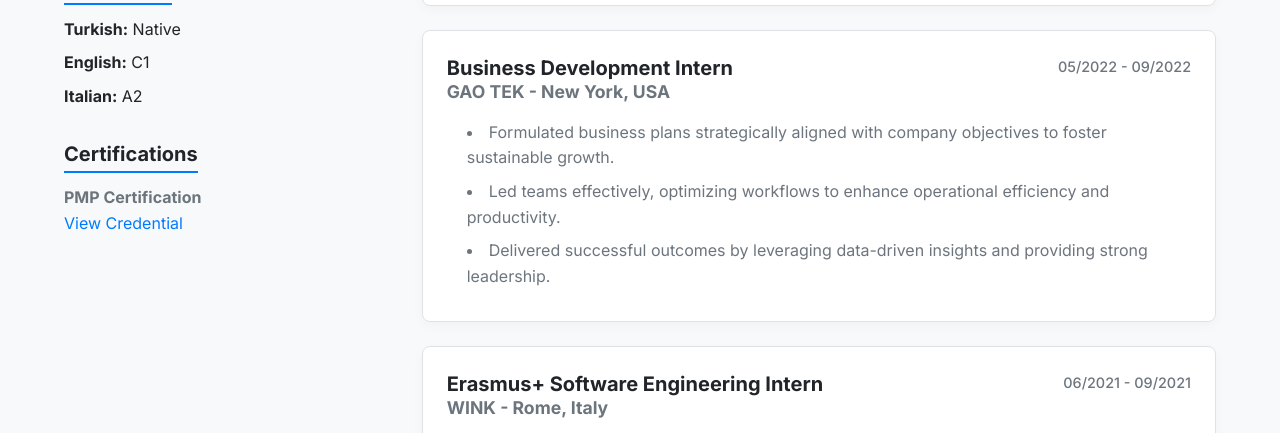
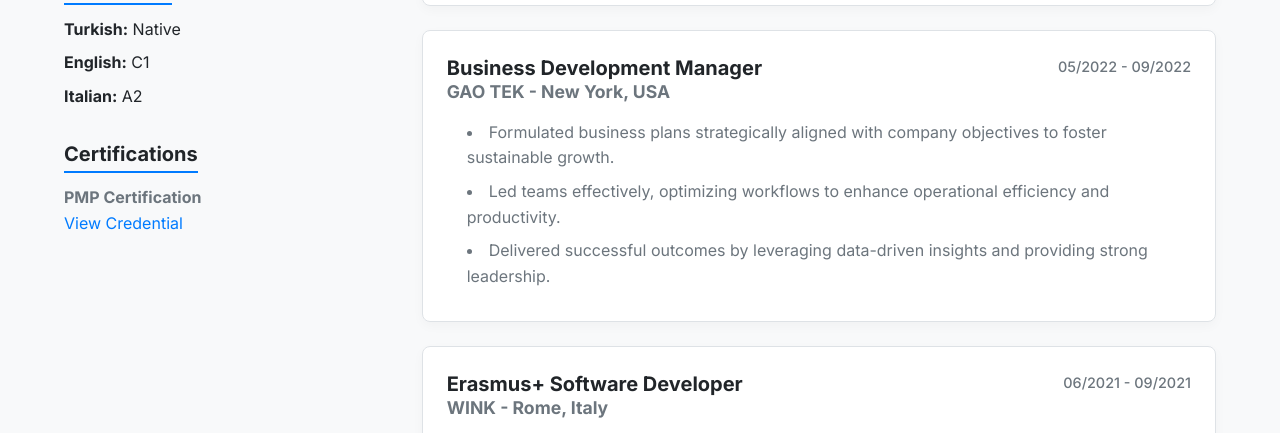
Before and after one commit to barancck/barancck.github.io, a plain HTML site: page index.html in a window 1280 px wide. Shown: the part 1079-1512 px from the top of the page. Drawn offline with Linux system fonts and the light colour scheme.

```diff
--- a/index.html
+++ b/index.html
@@ -70,6 +70,7 @@
                     <a href="https://www.credly.com/badges/84dad5cc-1a7f-4b12-872c-cf55997060b6" target="_blank" rel="noopener noreferrer">View Credential</a>
                 </p>
             </section>
+
         </aside>
 
         <main class="main-content">
@@ -104,7 +105,7 @@
 
                 <article class="card">
                     <div class="card-header">
-                        <h3>Business Development Intern</h3>
+                        <h3>Business Development Manager</h3>
                         <span>05/2022 - 09/2022</span>
                     </div>
                     <h4>GAO TEK - New York, USA</h4>
@@ -117,7 +118,7 @@
 
                 <article class="card">
                     <div class="card-header">
-                        <h3>Erasmus+ Software Engineering Intern</h3>
+                        <h3>Erasmus+ Software Developer</h3>
                         <span>06/2021 - 09/2021</span>
                     </div>
                     <h4>WINK - Rome, Italy</h4>
```
